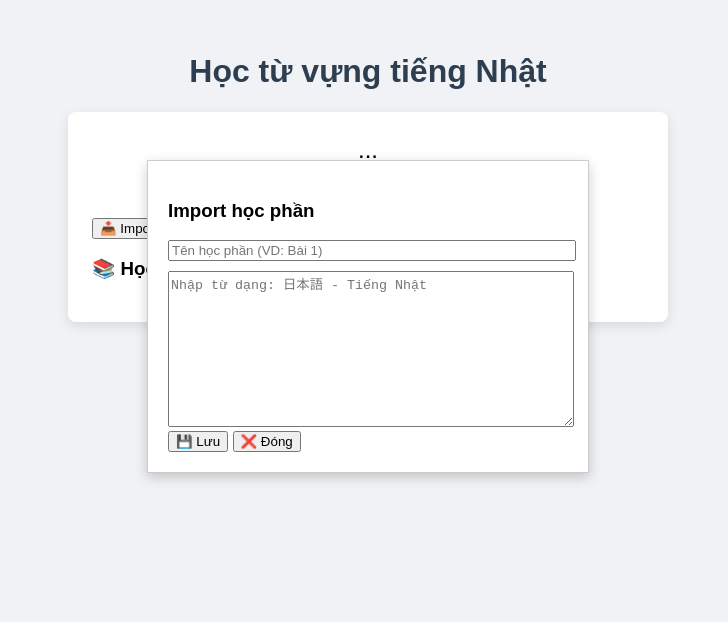
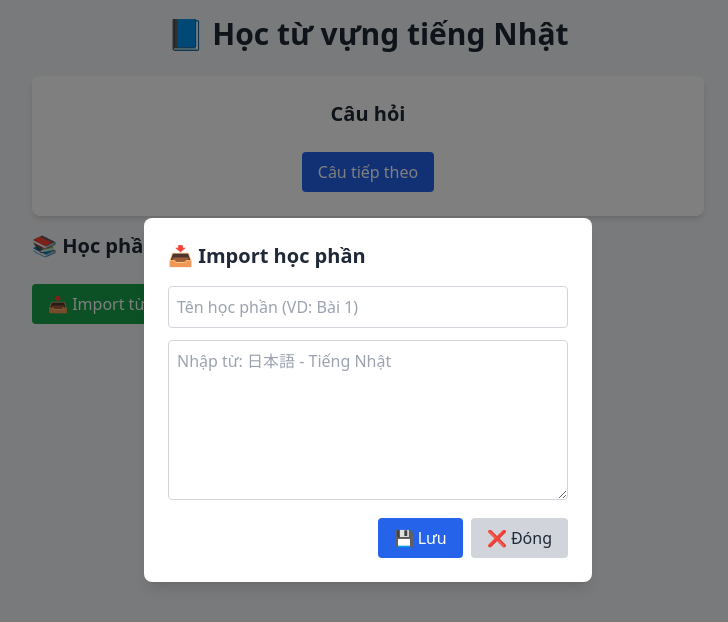
Before and after one commit to hiepuet1205/learn_jp, a plain HTML site: page index.html in a window 1280 px wide. Both pictures are taken after a click on the button "📥 Import từ mới". Shown: the whole page, without its empty margins (272-1000 px from the left). Drawn offline with nearby package versions, Linux system fonts and the light colour scheme.

Commit message:
upgrade css

```diff
--- a/index.html
+++ b/index.html
@@ -2,93 +2,51 @@
 <html lang="ja">
 
 <head>
-  <meta charset="UTF-8">
-  <title>Japanese Vocabulary Quiz</title>
-  <style>
-    body {
-      font-family: Arial, sans-serif;
-      background: #f0f2f5;
-      padding: 2rem;
-      max-width: 600px;
-      margin: auto;
-    }
-
-    h1 {
-      text-align: center;
-      color: #2c3e50;
-    }
-
-    .card {
-      background: white;
-      padding: 1.5rem;
-      border-radius: 8px;
-      box-shadow: 0 4px 12px rgba(0, 0, 0, 0.1);
-      margin-bottom: 1rem;
-    }
-
-    .question {
-      font-size: 1.5rem;
-      margin-bottom: 1rem;
-      text-align: center;
-    }
-
-    .choices button {
-      display: block;
-      width: 100%;
-      padding: 0.75rem;
-      margin-bottom: 0.5rem;
-      font-size: 1rem;
-      cursor: pointer;
-    }
-
-    .feedback {
-      text-align: center;
-      font-weight: bold;
-      font-size: 1.2rem;
-      margin-top: 1rem;
-    }
-
-    #nextBtn {
-      display: block;
-      margin: 1rem auto 0;
-      padding: 0.5rem 1.5rem;
-      font-size: 1rem;
-    }
-  </style>
+  <meta charset="UTF-8" />
+  <title>Học từ vựng tiếng Nhật</title>
+  <script src="https://cdn.tailwindcss.com"></script>
 </head>
 
-<body>
+<body class="bg-gray-100 text-gray-800 min-h-screen p-4">
 
-  <h1>Học từ vựng tiếng Nhật</h1>
+  <div class="max-w-2xl mx-auto">
+    <h1 class="text-3xl font-bold text-center mb-6">📘 Học từ vựng tiếng Nhật</h1>
 
-  <div class="card">
-    <div class="question" id="question">...</div>
-    <div class="choices" id="choices"></div>
-    <div class="feedback" id="feedback"></div>
-    <button id="nextBtn" onclick="nextQuestion()">Câu tiếp theo</button>
-
-    <!-- Nút Import -->
-    <button onclick="openImport()">📥 Import từ mới</button>
-
-    <!-- Popup nhập học phần -->
-    <div id="importModal"
-      style="display:none; position:fixed; top:20%; left:50%; transform:translateX(-50%); background:white; border:1px solid #ccc; padding:20px; z-index:10; box-shadow:0 4px 12px rgba(0,0,0,0.2); max-width:400px; width:90%;">
-      <h3>Import học phần</h3>
-      <input type="text" id="lessonName" placeholder="Tên học phần (VD: Bài 1)"
-        style="width:100%; margin-bottom:10px;" />
-      <textarea id="importTextarea" style="width:100%; height:150px;"
-        placeholder="Nhập từ dạng: 日本語 - Tiếng Nhật"></textarea>
-      <br>
-      <button onclick="saveImport()">💾 Lưu</button>
-      <button onclick="closeImport()">❌ Đóng</button>
+    <!-- Câu hỏi -->
+    <div class="bg-white shadow-md rounded-lg p-6 mb-4">
+      <div class="text-xl text-center font-semibold mb-4" id="question">Câu hỏi</div>
+      <div id="choices" class="space-y-3"></div>
+      <div id="feedback" class="mt-4 text-center text-lg font-bold"></div>
+      <button onclick="nextQuestion()"
+        class="mt-6 block mx-auto bg-blue-600 text-white px-4 py-2 rounded hover:bg-blue-700">Câu tiếp theo</button>
     </div>
 
-    <!-- Danh sách học phần -->
-    <h3>📚 Học phần:</h3>
-    <div id="lessonList"></div>
+    <!-- Học phần -->
+    <div class="mb-4">
+      <h2 class="text-xl font-semibold mb-2">📚 Học phần:</h2>
+      <div id="lessonList" class="flex flex-wrap gap-2"></div>
+    </div>
 
+    <!-- Nút import -->
+    <button onclick="openImport()" class="bg-green-600 text-white px-4 py-2 rounded hover:bg-green-700">
+      📥 Import từ mới
+    </button>
   </div>
 
+  <!-- Modal -->
+  <div id="importModal" class="fixed inset-0 flex items-center justify-center bg-black bg-opacity-50 hidden z-50">
+    <div class="bg-white rounded-lg shadow-lg p-6 w-full max-w-md">
+      <h3 class="text-xl font-bold mb-4">📥 Import học phần</h3>
+      <input type="text" id="lessonName" placeholder="Tên học phần (VD: Bài 1)"
+        class="w-full border border-gray-300 p-2 mb-3 rounded" />
+      <textarea id="importTextarea" placeholder="Nhập từ: 日本語 - Tiếng Nhật"
+        class="w-full border border-gray-300 p-2 h-40 rounded mb-3"></textarea>
+      <div class="flex justify-end gap-2">
+        <button onclick="saveImport()" class="bg-blue-600 text-white px-4 py-2 rounded hover:bg-blue-700">💾
+          Lưu</button>
+        <button onclick="closeImport()" class="bg-gray-300 px-4 py-2 rounded hover:bg-gray-400">❌ Đóng</button>
+      </div>
+    </div>
   </div>
 
   <script>
@@ -109,7 +67,7 @@
 
     function renderQuestion() {
       if (vocabulary.length === 0) {
-        document.getElementById("question").innerText = "Chưa có từ nào để học.";
+        document.getElementById("question").innerText = "Chưa có từ để học.";
         document.getElementById("choices").innerHTML = "";
         document.getElementById("feedback").innerText = "";
         return;
@@ -142,6 +100,7 @@
       allChoices.forEach(choice => {
         const btn = document.createElement("button");
         btn.innerText = choice;
+        btn.className = "w-full bg-white border border-gray-300 px-4 py-2 rounded hover:bg-blue-100";
         btn.onclick = () => handleAnswer(choice);
         choiceContainer.appendChild(btn);
       });
@@ -153,10 +112,10 @@
       const feedback = document.getElementById("feedback");
       if (choice === currentQuestion.meaning) {
         feedback.innerText = "✅ Chính xác!";
-        feedback.style.color = "green";
+        feedback.className = "mt-4 text-center text-lg font-bold text-green-600";
       } else {
         feedback.innerText = "❌ Sai. Đáp án đúng: " + currentQuestion.meaning;
-        feedback.style.color = "red";
+        feedback.className = "mt-4 text-center text-lg font-bold text-red-600";
       }
     }
 
@@ -164,13 +123,13 @@
       renderQuestion();
     }
 
-    // Import Popup
+    // Modal
     function openImport() {
-      document.getElementById("importModal").style.display = "block";
+      document.getElementById("importModal").classList.remove("hidden");
     }
 
     function closeImport() {
-      document.getElementById("importModal").style.display = "none";
+      document.getElementById("importModal").classList.add("hidden");
     }
 
     function saveImport() {
@@ -188,18 +147,15 @@
         return { word, meaning };
       });
 
-      // Lưu vào localStorage theo lesson
       const lessons = JSON.parse(localStorage.getItem("lessons") || "{}");
       lessons[lesson] = newVocab;
       localStorage.setItem("lessons", JSON.stringify(lessons));
 
-      // Cập nhật giao diện và học luôn
       loadLessonList();
       selectLesson(lesson);
       closeImport();
     }
 
-    // Giao diện chọn học phần
     function loadLessonList() {
       const lessons = JSON.parse(localStorage.getItem("lessons") || "{}");
       const container = document.getElementById("lessonList");
@@ -208,7 +164,7 @@
       Object.keys(lessons).forEach(lesson => {
         const btn = document.createElement("button");
         btn.innerText = lesson;
-        btn.style.margin = "5px";
+        btn.className = "bg-gray-200 px-3 py-1 rounded hover:bg-blue-200";
         btn.onclick = () => selectLesson(lesson);
         container.appendChild(btn);
       });
@@ -222,10 +178,8 @@
       nextQuestion();
     }
 
-    // Khởi động
     loadLessonList();
   </script>
-
 </body>
 
 </html>
```
